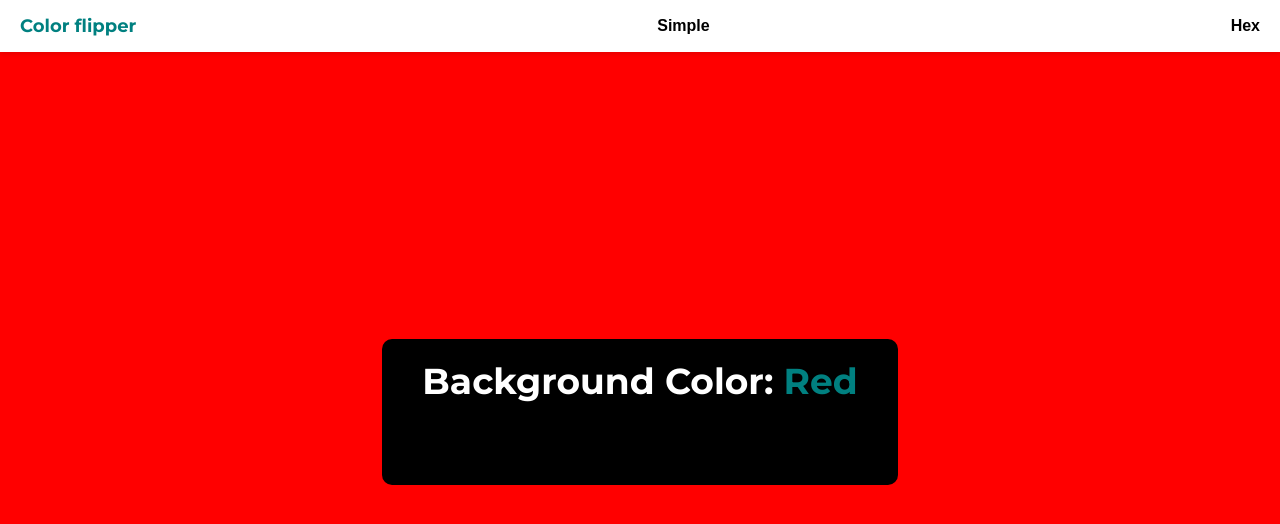
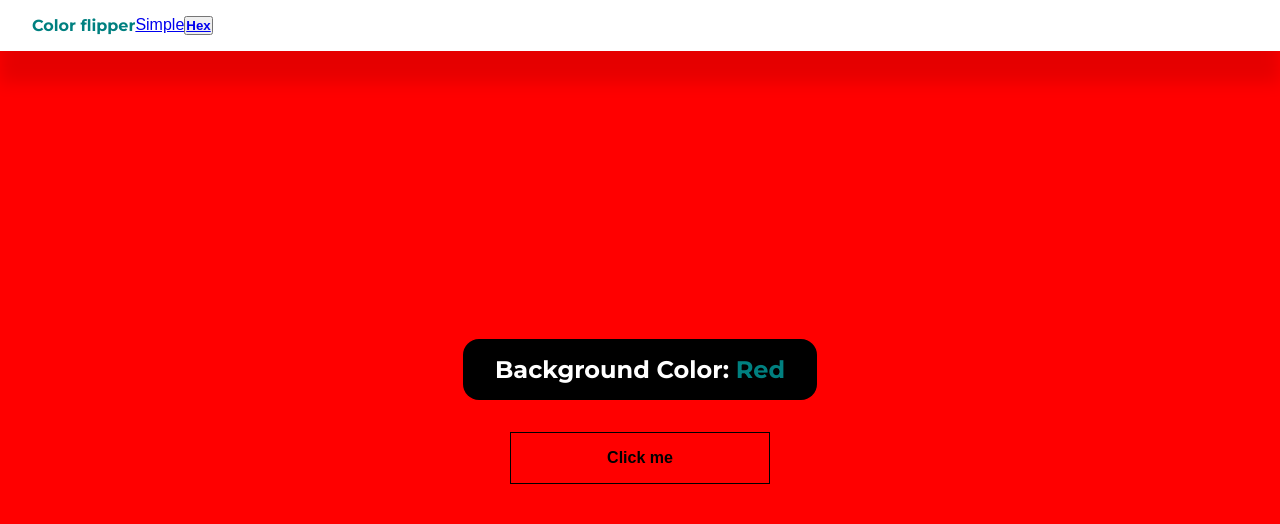
Before and after one commit to jperpen139/APPWEB_2SMRB, a PHP site: page / in a window 1280 px wide. Shown: the top 524 px of the page. Run offline with PHP 8.4, Linux system fonts and the light colour scheme.

Commit message:
guardado7

```diff
--- a/proyectos/color-flipper/css/style.css
+++ b/proyectos/color-flipper/css/style.css
@@ -15,31 +15,32 @@ body {
 /* Estilos del Header */
 .header {
   display: flex;
-  justify-content: space-between;
-  align-items: center;
-  padding: 15px 20px;
+  padding: 1rem 2rem;
   background-color: white;
-  box-shadow: 0 2px 5px rgba(0, 0, 0, 0.1);
+  box-shadow: 0 2rem 1rem rgba(0, 0, 0, 0.1);
 }
 
 .header__titulo {
   font-weight: bold;
   color: teal;
-  font-size: 18px;
+  font-size: 1rem;
+  display: flex;
 }
 
 /* Alineación de botones a la derecha */
-.header__boton {
+.header__titulo--simple{
   background: none;
   border: none;
-  font-size: 16px;
+  font-size: 1rem;
   cursor: pointer;
+display: flex;
 }
 
-.header__boton a {
+.header__titulo--hex {
   text-decoration: none;
   color: black;
   font-weight: bold;
+  justify-content:  center;
 }
 
 .header__boton a:hover {
@@ -58,9 +59,9 @@ body {
 .color-cambiar {
   background-color: black;
   color: white;
-  padding: 20px 40px;
-  border-radius: 10px;
-  font-size: 24px;
+  padding: 1rem 2rem;
+  border-radius: 1rem;
+  font-size: 1rem;
   font-weight: bold;
 }
 
@@ -69,14 +70,14 @@ body {
 }
 
 /* Botón para cambiar el color */
-.color-cambiar__boton {
-  margin-top: 20px;
-  padding: 10px 20px;
-  border: 2px solid black;
-  background: none;
-  font-size: 16px;
+.boton__clickme {
+  margin-top: 2rem;
+  padding: 1rem 6rem;
+  border: 0.1rem solid;
+  background: red;
+  font-size: 1rem;
   font-weight: bold;
-  cursor: pointer;
+  color: black;
 }
 
 .color-cambiar__boton:hover {
--- a/proyectos/color-flipper/index.html
+++ b/proyectos/color-flipper/index.html
@@ -16,8 +16,8 @@
   <!-- Encabezado con botones "Simple" y "Hex" -->
   <header class="header">
     <span class="header__titulo">Color flipper</span>
-    <button class="header__boton"><a href="index.html">Simple</a></button>
-    <button class="header__boton"><a href="./html/hex.html">Hex</a></button>
+    <button class="header__titulo--simple"><a href="index.html">Simple</a></button>
+    <button class="header__titulo--hex"><a href="./html/hex.html">Hex</a></button>
   </header>
 
   <!-- Sección principal con el texto y botón -->
@@ -26,8 +26,8 @@
       <h1 class="color-cambiar__texto">
         Background Color: <span id="color" class="color-cambiar__valor">Red</span>
       </h1>
-      <button id="boton" class="color-cambiar__boton">Click me</button>
     </section>
+    <button  class="boton__clickme">Click me</button>
   </main>
 
 </body>
```
